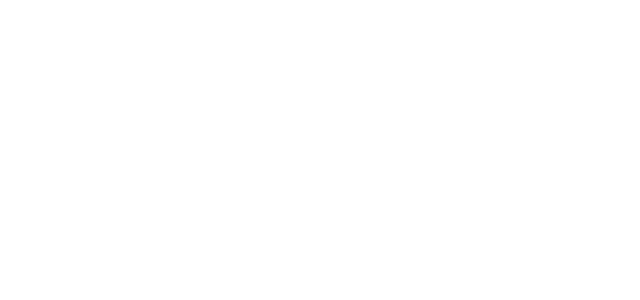
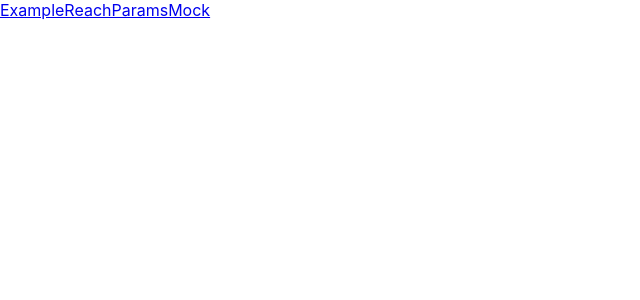
Before and after one commit to Selleo/react_testing_example, a React (Create React App) app: page / in a window 1280 px wide. Shown: the top 300 px of the page, without its empty margins (0-640 px from the left). Built offline with nearby package versions, Linux system fonts and the light colour scheme.

Commit message:
Add generation of navigation and components

```diff
--- a/src/App.js
+++ b/src/App.js
@@ -1,11 +1,18 @@
 import { Router, Link } from "@reach/router";
-import { ExampleReachParamsMock } from "./cases/mock_external_package_with_parameter/ExampleReachParamsMock";
+import examples from "./cases";
 
 function App() {
   return (
     <div>
+      <nav>
+        {examples.map(({ to, linkText }) => (
+          <Link to={to}>{linkText}</Link>
+        ))}
+      </nav>
       <Router>
-        <ExampleReachParamsMock path="/reachParams/:userId/posts/:postId" />
+        {examples.map(({ Component, path }) => (
+          <Component key={path} path={path} />
+        ))}
       </Router>
     </div>
   );
--- /dev/null
+++ b/src/cases/index.js
@@ -0,0 +1,12 @@
+import { ExampleReachParamsMock } from "./mock_external_package_with_parameter/ExampleReachParamsMock";
+
+const examples = [
+  {
+    Component: ExampleReachParamsMock,
+    path: "/reachParams/:userId/posts/:postId",
+    to: "/reachParams/123/posts/456",
+    linkText: "ExampleReachParamsMock",
+  },
+];
+
+export default examples
```
Also changed, not shown: 1 other file (tests, documents, lock files or other folders).
